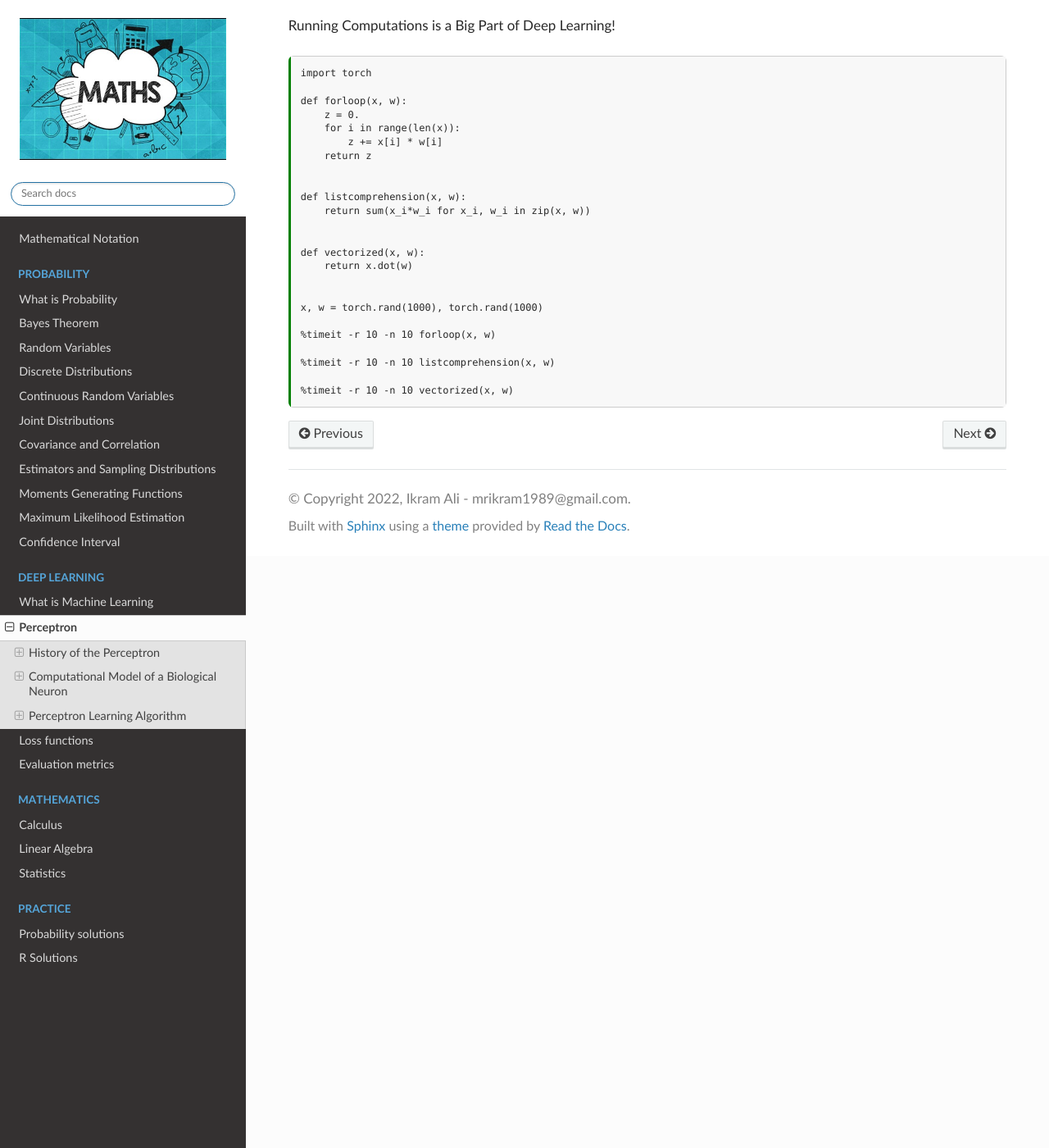
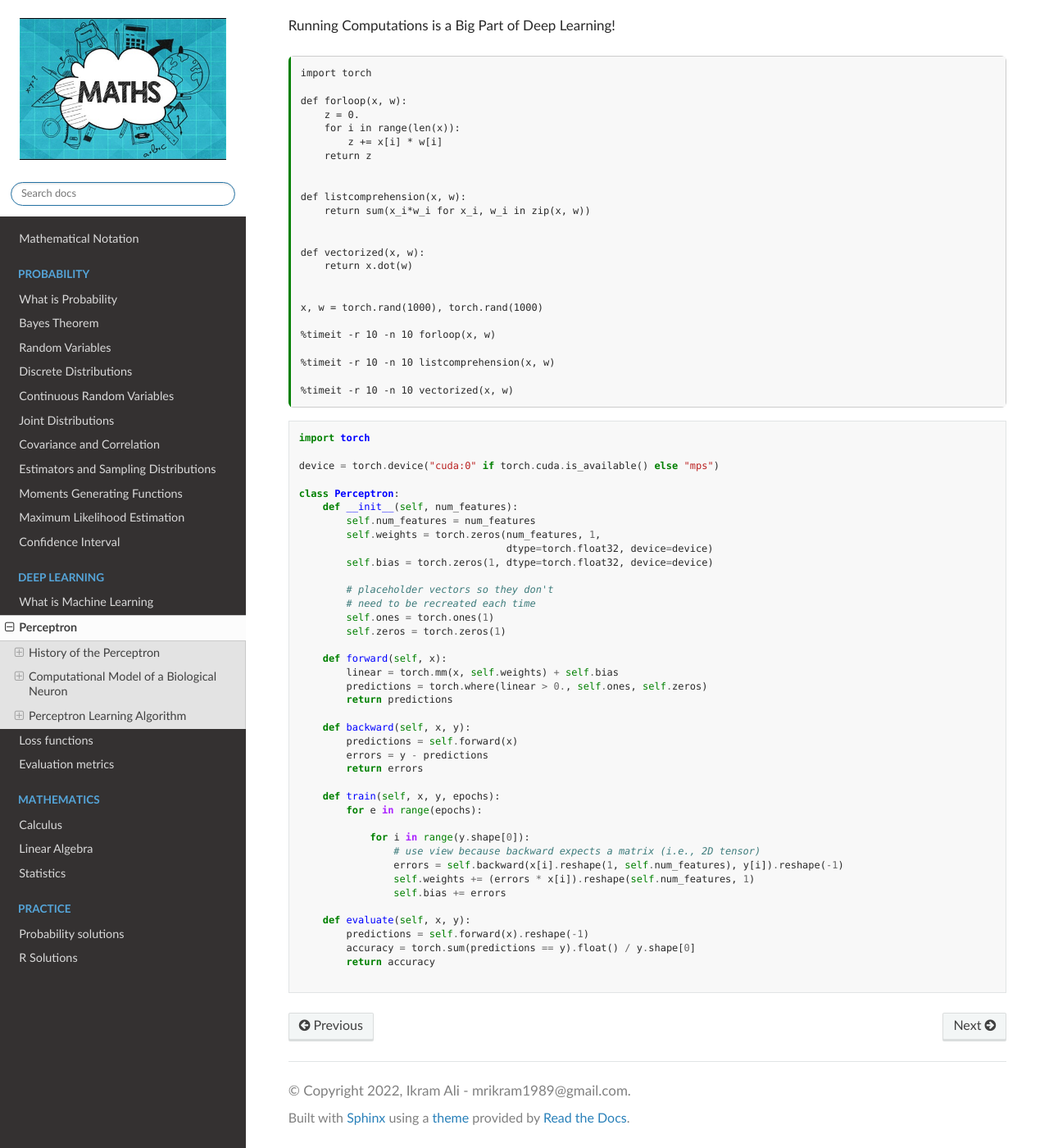
Before and after one commit to akkefa/ml-notes, a Sphinx documentation site: the page built from docs/deep_learning/perceptron.md, in a window 1280 px wide and 1400 px high, scrolled down 2749 px. Shown: the whole window at 82% size. Built offline with Sphinx 7.4.7 and the Read the Docs theme 2.0.0, drawn with Linux system fonts in a browser that asks for light colours.

Commit message:
new changes

````diff
--- a/docs/deep_learning/perceptron.md
+++ b/docs/deep_learning/perceptron.md
@@ -97,3 +97,46 @@ x, w = torch.rand(1000), torch.rand(1000)
 %timeit -r 10 -n 10 vectorized(x, w)
 
 ```
+
+```python
+import torch
+
+device = torch.device("cuda:0" if torch.cuda.is_available() else "mps")
+
+class Perceptron:
+    def __init__(self, num_features):
+        self.num_features = num_features
+        self.weights = torch.zeros(num_features, 1,
+                                   dtype=torch.float32, device=device)
+        self.bias = torch.zeros(1, dtype=torch.float32, device=device)
+
+        # placeholder vectors so they don't
+        # need to be recreated each time
+        self.ones = torch.ones(1)
+        self.zeros = torch.zeros(1)
+
+    def forward(self, x):
+        linear = torch.mm(x, self.weights) + self.bias
+        predictions = torch.where(linear > 0., self.ones, self.zeros)
+        return predictions
+
+    def backward(self, x, y):
+        predictions = self.forward(x)
+        errors = y - predictions
+        return errors
+
+    def train(self, x, y, epochs):
+        for e in range(epochs):
+
+            for i in range(y.shape[0]):
+                # use view because backward expects a matrix (i.e., 2D tensor)
+                errors = self.backward(x[i].reshape(1, self.num_features), y[i]).reshape(-1)
+                self.weights += (errors * x[i]).reshape(self.num_features, 1)
+                self.bias += errors
+
+    def evaluate(self, x, y):
+        predictions = self.forward(x).reshape(-1)
+        accuracy = torch.sum(predictions == y).float() / y.shape[0]
+        return accuracy
+
+```
````
